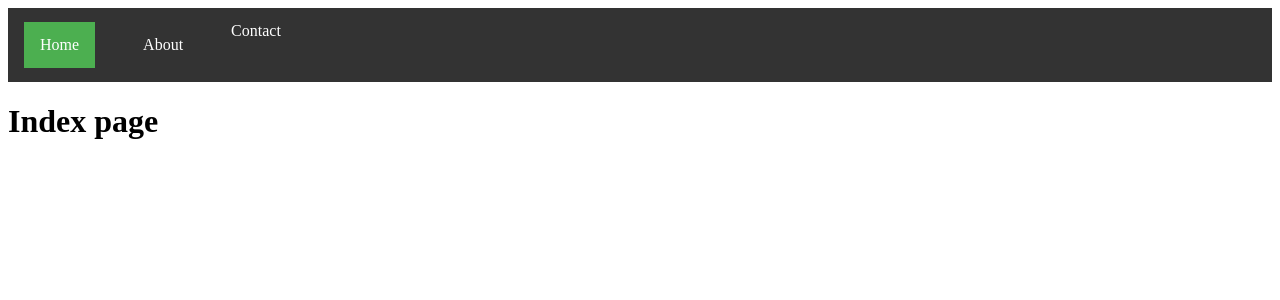
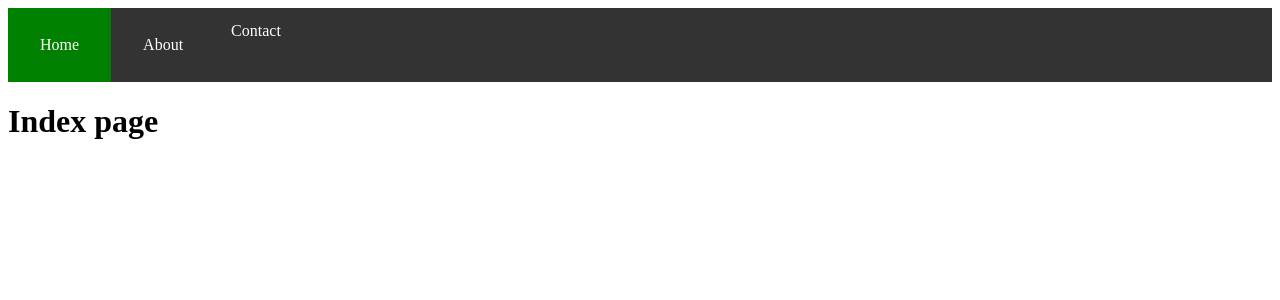
Before and after one commit to Babadzhanov/test-next, a Next.js app: page / in a window 1280 px wide. Shown: the top 300 px of the page. Built offline with nearby package versions, Linux system fonts and the light colour scheme; no server answers.

Commit message:
set active link background color

```diff
--- a/components/navbar.js
+++ b/components/navbar.js
@@ -14,6 +14,7 @@ const Ul = styled.ul`
 
 const Li = styled.li`
   float: left;
+  background-color: ${props => (props.active ? "green" : "")};
   a {
     display: block;
     color: white;
@@ -25,17 +26,14 @@ const Li = styled.li`
       background-color: #111;
     }
   }
-  .active {
-    background-color: #4caf50;
-  }
 `;
 
 export default () => (
   <div>
     <Ul>
-      <Li>
+      <Li active>
         <Link href="/" as={process.env.BACKEND_URL + "/"}>
-          <a className="active">Home</a>
+          <a>Home</a>
         </Link>
       </Li>
       <Li>
```
